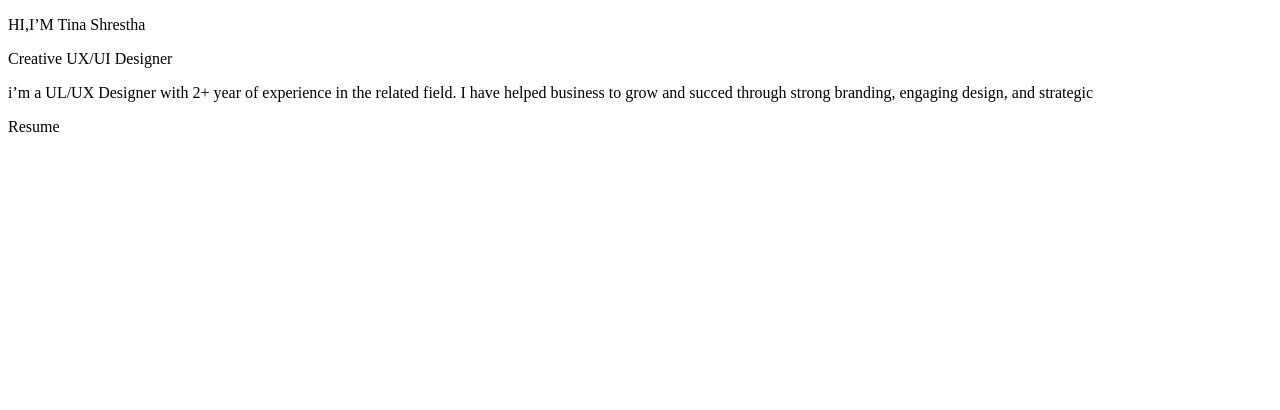
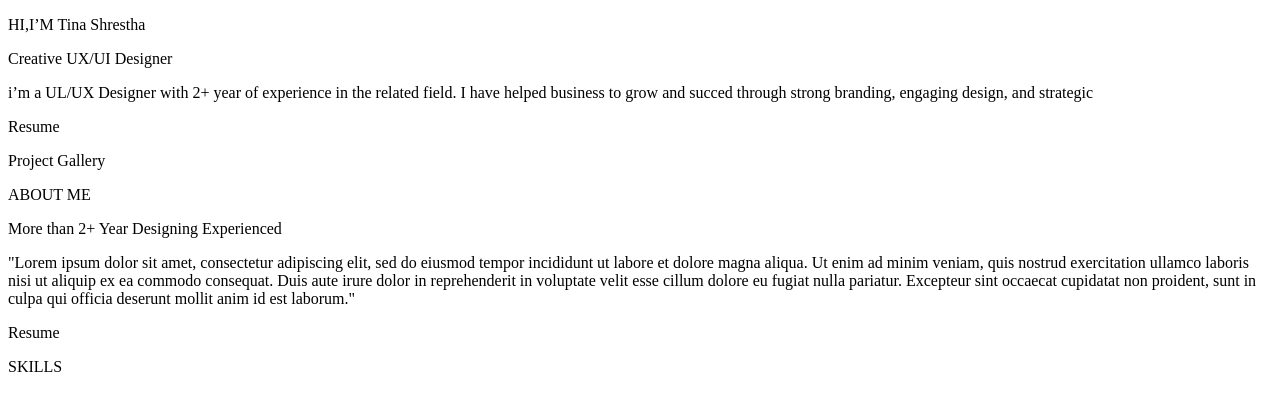
Before and after one commit to teenaas/portfolio, a plain HTML site: page index.html in a window 1280 px wide. Drawn offline with Linux system fonts and the light colour scheme.

Commit message:
brought all text from figma

```diff
--- a/index.html
+++ b/index.html
@@ -14,6 +14,14 @@ I have helped business to grow and succed  through strong branding,
 engaging design, and strategic </p>
 
 <div>Resume</div>
+<p>Project Gallery</p>
+<p>ABOUT ME</p>
+<p>More than 2+ Year Designing Experienced </p>
+<p>"Lorem ipsum dolor sit amet, consectetur adipiscing elit, sed do eiusmod tempor incididunt ut labore et dolore magna aliqua. Ut enim ad minim veniam, quis nostrud exercitation ullamco laboris nisi ut aliquip ex ea commodo consequat. Duis aute irure dolor in reprehenderit in voluptate velit esse cillum dolore eu fugiat nulla pariatur. Excepteur sint occaecat cupidatat non proident, sunt in culpa qui officia deserunt mollit anim id est laborum."
+</p>
+<div>Resume</div>
+<p>SKILLS</p>
+
 
 </body>
 </html>
```
